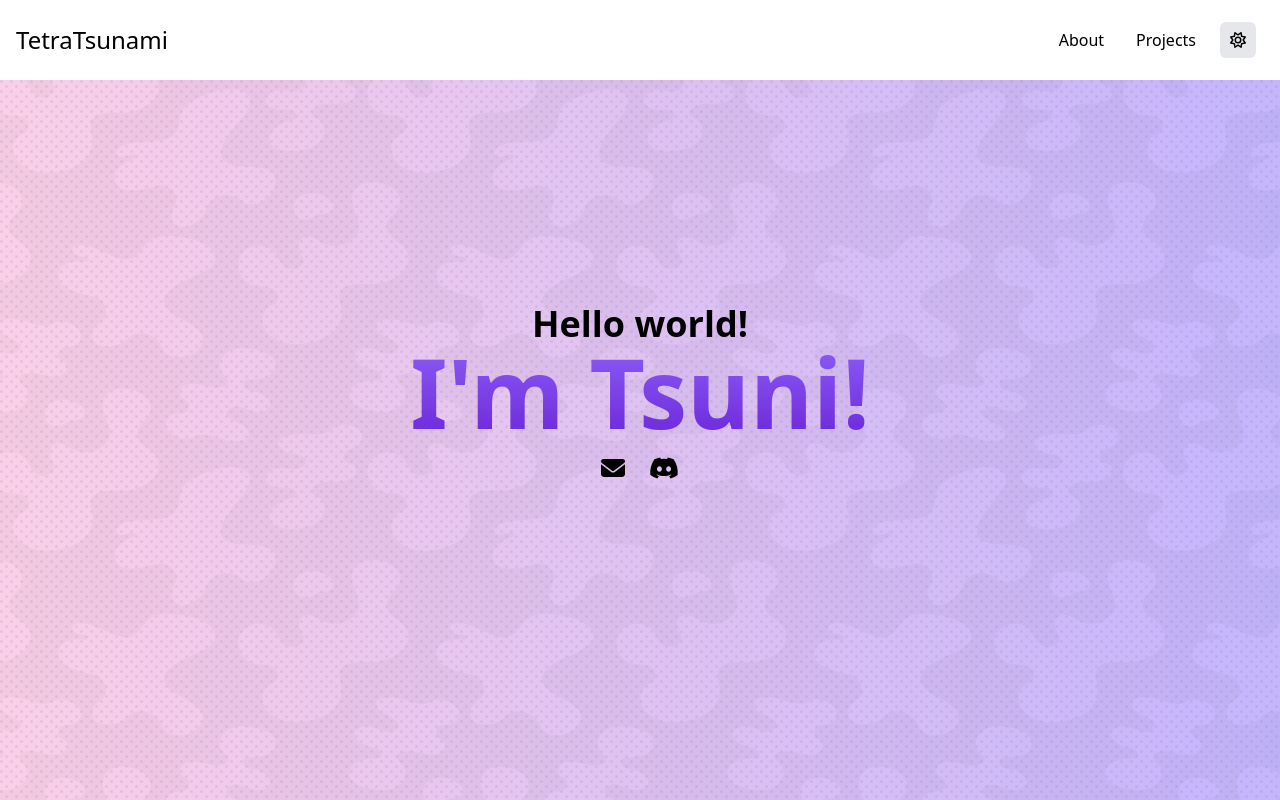
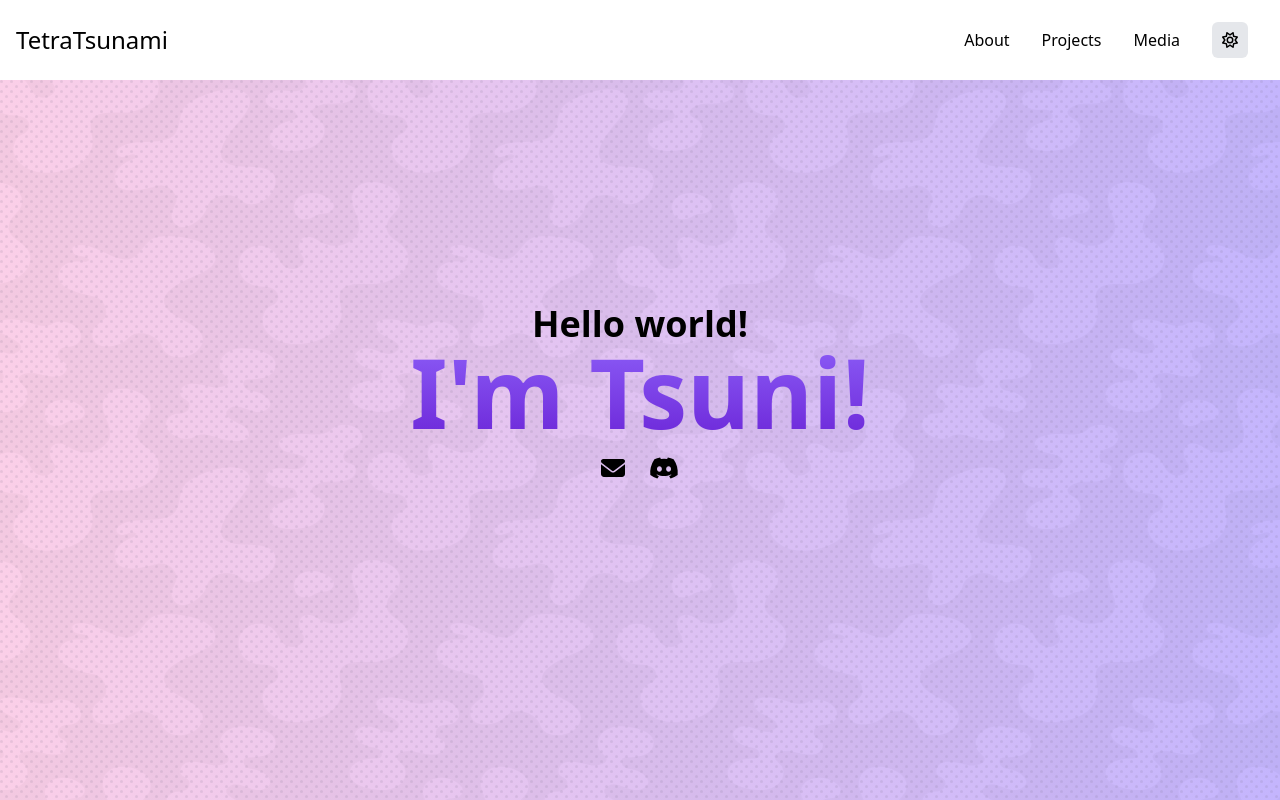
Before and after one commit to TetraTsunami/website, a Next.js app: page / in a window 1280 px wide. Shown: the top 800 px of the page. Built offline with nearby package versions, Linux system fonts and the light colour scheme; no server answers.

Commit message:
update header

```diff
--- a/src/components/DarkToggle.tsx
+++ b/src/components/DarkToggle.tsx
@@ -24,7 +24,7 @@ export default function DarkToggle() {
     return (
         <div className="flex justify-center items-center">
             <button
-                className="w-9 h-9 p-2 m-2 rounded-md flex items-center justify-center
+                className="w-9 h-9 p-2 m-4 rounded-md flex items-center justify-center
                 bg-gray-200 text-black
                 dark:bg-gray-700 dark:text-white
                 transition-colors
--- a/src/layouts/Header.tsx
+++ b/src/layouts/Header.tsx
@@ -1,3 +1,4 @@
+import Link from "next/link";
 import { useEffect } from "react";
 import DarkToggle from "../components/DarkToggle";
 
@@ -23,17 +24,28 @@ export default function Header() {
 
     return (
         <header className="backdrop-blur-md bg-white dark:bg-gray-900 text-white py-4 fixed top-0 left-0 right-0">
-            <div className="container mx-auto flex flex-row justify-between items-center h-12 px-4">
-                <h1 className="text-2xl flex-grow text-black dark:text-white">
-                    TetraTsunami
-                </h1>
+            <div className="container mx-auto flex flex-row justify-between items-center h-12 px-4 text-black dark:text-white">
+                <Link href="/" passHref>
+                    <a className="hover:underline text-2xl flex-grow">
+                        TetraTsunami
+                    </a>
+                </Link>
                 <nav>
                     <ul className="flex flex-row items-center justify-around">
-                        <li className="mx-4 text-black dark:text-white">
-                            <a href="#about">About</a>
+                        <li className="mx-4">
+                            <Link href="/#about" passHref>
+                                <a className="hover:underline">About</a>
+                            </Link>
                         </li>
-                        <li className="mx-4 text-black dark:text-white">
-                            <a href="#projects">Projects</a>
+                        <li className="mx-4">
+                            <Link href="/#projects" passHref>
+                                <a className="hover:underline">Projects</a>
+                            </Link>
+                        </li>
+                        <li className="mx-4">
+                            <Link href="/media" passHref>
+                                <a className="hover:underline">Media</a>
+                            </Link>
                         </li>
                     </ul>
                 </nav>
```
